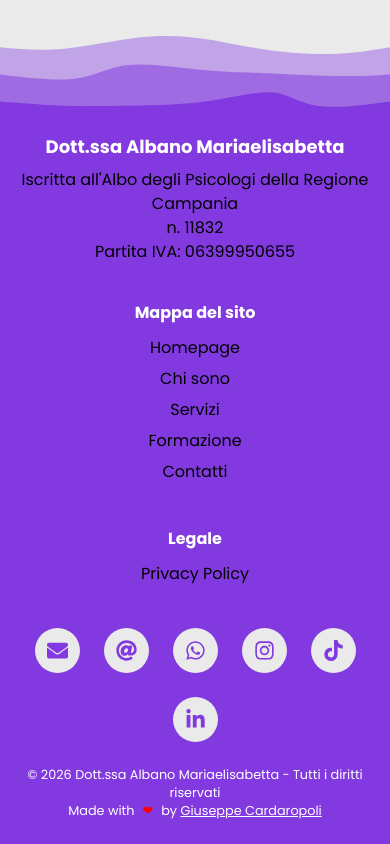
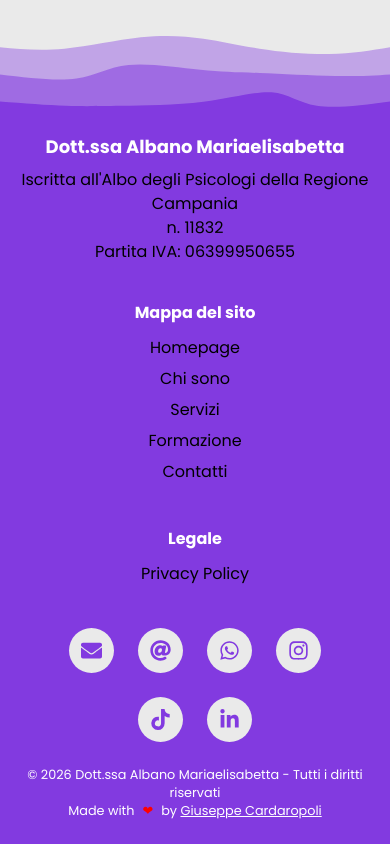
Before and after one commit to gcarda99/psycologist-portfolio, a React (Vite) app: page / in a window 390 px wide. Shown: the part 4812-5656 px from the top of the page. Built offline with nearby package versions, Linux system fonts and the light colour scheme; no server answers; a web font is replaced by a local one.

Commit message:
fix: max 4 social icons per row in footer on mobile

```diff
--- a/src/components/Footer/Footer.css
+++ b/src/components/Footer/Footer.css
@@ -108,6 +108,14 @@
     }
 }
 
+/* ── Mobile: max 4 icone per riga ───────────────────────────── */
+@media (max-width: 600px) {
+    .footer-socialmedia-icons {
+        /* 4 icone (50px) + 3 gap (24px) = 272px → 280px */
+        max-width: 280px;
+    }
+}
+
 /* ── 2K (2560px+) ───────────────────────────────────────── */
 @media (min-width: 2560px) {
     .footer-title {
```
